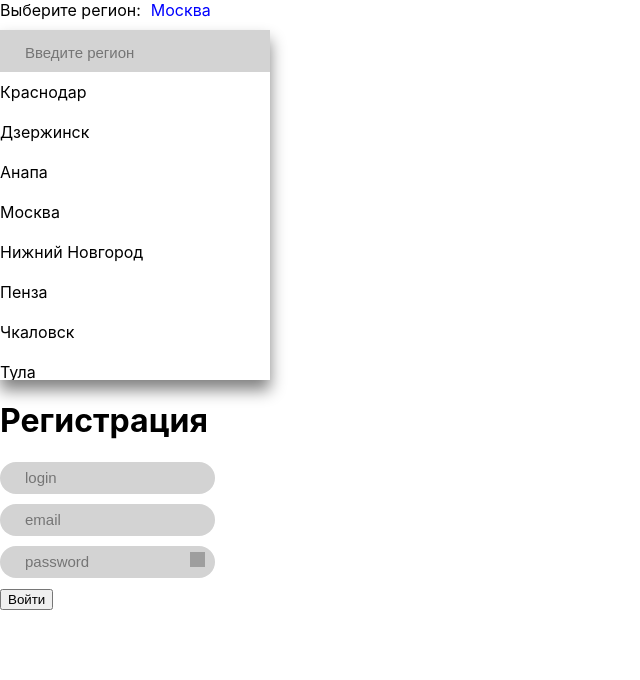
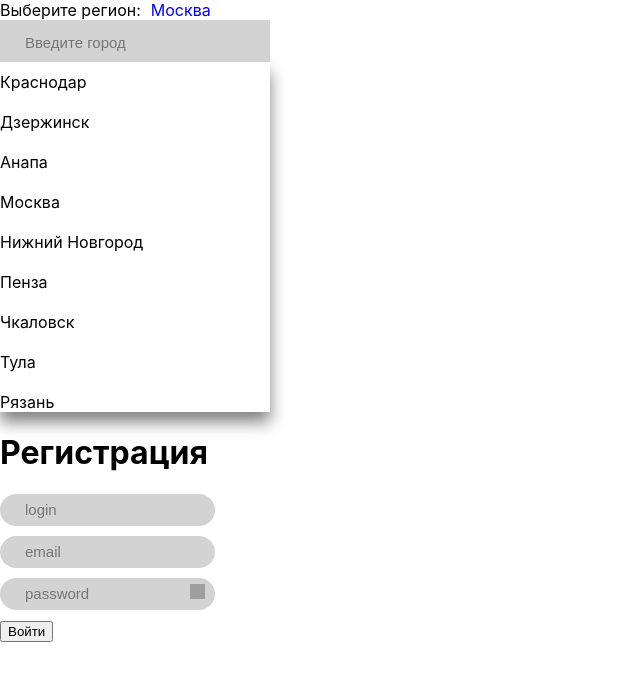
Before and after one commit to TheDezmant/tasks, a React (Create React App) app: page / in a window 1280 px wide. Both pictures are taken after a click on the element "Москва". Shown: the top 680 px of the page, without its empty margins (0-640 px from the left). Built offline with nearby package versions, Linux system fonts and the light colour scheme; grey boxes are pictures that could not be loaded.

Commit message:
refactoring DropDown code

```diff
--- a/src/App.js
+++ b/src/App.js
@@ -1,12 +1,18 @@
 import './App.css';
-
 import Registration from './components/Registration/Registration';
-import DropDown from './components/DropDown/DropDown';
+import React from 'react';
+import RegionDropDown from './components/RegionDropDown';
 
 const App = () => {
+    const arr = [41, 75, 43, 11, 22, 33, 41, 52, 24, 10, 28];
+
+    const squareRootSum = arr.filter((element) => !(element % 2)).reduce((accum, elem) => accum + Math.sqrt(elem), 0);
+
+    console.log(squareRootSum);
+
     return (
         <>
-            <DropDown />
+            <RegionDropDown />
             <Registration />
         </>
     );
--- a/src/components/DropDown/City/City.js
+++ /dev/null
@@ -1,12 +0,0 @@
-import React from 'react';
-import { StyledCity } from './UnitsCity';
-
-const City = (props) => {
-    return (
-        <StyledCity onClick={props.onClick}>
-            <div>{props.city}</div>
-        </StyledCity>
-    );
-};
-
-export default City;
--- a/src/components/DropDown/City/UnitsCity.js
+++ /dev/null
@@ -1,13 +0,0 @@
-import styled from '@emotion/styled';
-
-export const StyledCity = styled.div`
-    width: 100%;
-    height: 40px;
-    display: flex;
-    align-items: center;
-    cursor: pointer;
-
-    &:hover {
-        background-color: lightblue;
-    }
-`;
--- a/src/components/DropDown/DropDown.js
+++ /dev/null
@@ -1,45 +0,0 @@
-import React, { useState } from 'react';
-import { InputDropDown, MenuDropDown, Region } from './UnitsDropDown';
-import City from './City/City';
-
-const DropDown = () => {
-    const [showDropDown, setShowDropDown] = useState(false);
-    const [enterCity, setEnterCity] = useState('');
-    const [region, setRegion] = useState('Москва');
-
-    const menuCity = [
-        { id: 1, city: 'Краснодар' },
-        { id: 2, city: 'Дзержинск' },
-        { id: 3, city: 'Анапа' },
-        { id: 5, city: 'Москва' },
-        { id: 6, city: 'Нижний Новгород' },
-        { id: 7, city: 'Пенза' },
-        { id: 8, city: 'Чкаловск' },
-        { id: 9, city: 'Тула' },
-        { id: 10, city: 'Рязань' },
-        { id: 11, city: 'Кстово' },
-        { id: 12, city: 'Сочи' },
-        { id: 13, city: 'Казань' }
-    ];
-
-    let cityElements = menuCity.map((x) =>
-        x.city.includes(enterCity) ? <City onClick={() => setRegion(x.city)} key={x.id} city={x.city} /> : ''
-    );
-    return (
-        <div>
-            Выберите регион:<Region onClick={() => setShowDropDown(!showDropDown)}>{region}</Region>
-            {showDropDown && (
-                <MenuDropDown>
-                    <InputDropDown
-                        placeholder={'Введите регион'}
-                        value={enterCity}
-                        onChange={(e) => setEnterCity(e.target.value)}
-                    />
-                    {cityElements}
-                </MenuDropDown>
-            )}
-        </div>
-    );
-};
-
-export default DropDown;
--- /dev/null
+++ b/src/components/RegionDropDown/DropDown/DropDown.js
@@ -0,0 +1,52 @@
+import React, { useState } from 'react';
+import { InputDropDown, MenuDropDown, StyledMutableItem, EmptyState, AllocatedObject } from './UnitsDropDown';
+
+const DropDown = (props) => {
+    const [showDropDown, setShowDropDown] = useState(false);
+    const [enteredObject, setEnteredObject] = useState('');
+    const [point, setPoint] = useState(() => {
+        const initialState = props.emptyValue;
+        return initialState;
+    });
+    const selectListItem = (item) => {
+        setPoint(item);
+    };
+    const closeWhenSelected = () => {
+        setShowDropDown(false);
+    };
+
+    let newElementsData = props.DATA.filter(({ item, id }) => item.includes(enteredObject)).map(({ item, id }) => (
+        <StyledMutableItem
+            onClick={() => {
+                selectListItem(item);
+                closeWhenSelected();
+            }}
+            key={id}>
+            {item}
+        </StyledMutableItem>
+    ));
+    return (
+        <div>
+            {props.text}
+            <AllocatedObject onClick={() => setShowDropDown(!showDropDown)}>{point}</AllocatedObject>
+            {showDropDown && (
+                <div>
+                    <InputDropDown
+                        placeholder={props.inputPlaceholder}
+                        value={enteredObject}
+                        onChange={(e) => setEnteredObject(e.target.value)}
+                    />
+                    <MenuDropDown>
+                        {newElementsData.length === 0 ? (
+                            <EmptyState>{props.errorEmptyState}</EmptyState>
+                        ) : (
+                            newElementsData
+                        )}
+                    </MenuDropDown>
+                </div>
+            )}
+        </div>
+    );
+};
+
+export default DropDown;
--- a/src/components/DropDown/UnitsDropDown.js
+++ b/src/components/RegionDropDown/DropDown/UnitsDropDown.js
@@ -4,7 +4,7 @@ export const InputDropDown = styled.input`
     padding-right: 50px;
     padding-left: 15px;
     font-size: 20px;
-    width: 100%;
+    width: 205px;
     height: 40px;
     border: none;
     background-color: lightgray;
@@ -16,14 +16,12 @@ export const InputDropDown = styled.input`
     }
 `;
 export const MenuDropDown = styled.div`
-    margin-top: 10px;
     width: 270px;
     height: 350px;
     box-shadow: 0 10px 15px grey;
-    overflow-y: scroll;
-    overflow-x: hidden;
+    overflow-y: auto;
 `;
-export const Region = styled.span`
+export const AllocatedObject = styled.span`
     color: blue;
     margin-left: 10px;
     cursor: pointer;
@@ -31,3 +29,20 @@ export const Region = styled.span`
         opacity: 0.8;
     }
 `;
+export const StyledMutableItem = styled.div`
+    width: 100%;
+    height: 40px;
+    display: flex;
+    align-items: center;
+    cursor: pointer;
+
+    &:hover {
+        background-color: lightblue;
+    }
+`;
+export const EmptyState = styled.div`
+    padding-top: 150px;
+    display: flex;
+    justify-content: center;
+    align-items: center;
+`;
--- /dev/null
+++ b/src/components/RegionDropDown/index.js
@@ -0,0 +1,32 @@
+import React from 'react';
+import DropDown from './DropDown/DropDown';
+const DATA = [
+    { id: 1, item: 'Краснодар' },
+    { id: 2, item: 'Дзержинск' },
+    { id: 3, item: 'Анапа' },
+    { id: 4, item: 'Москва' },
+    { id: 5, item: 'Нижний Новгород' },
+    { id: 6, item: 'Пенза' },
+    { id: 7, item: 'Чкаловск' },
+    { id: 8, item: 'Тула' },
+    { id: 9, item: 'Рязань' },
+    { id: 10, item: 'Кстово' },
+    { id: 11, item: 'Сочи' },
+    { id: 12, item: 'Казань' }
+];
+
+const RegionDropDown = () => {
+    return (
+        <>
+            <DropDown
+                text={'Выберите регион:'}
+                {...{ DATA }}
+                errorEmptyState={'Объектов не найдено'}
+                emptyValue={'Москва'}
+                inputPlaceholder={'Введите город'}
+            />
+        </>
+    );
+};
+
+export default RegionDropDown;
```
Also changed, not shown: src/components/RegionDropDown/DropDown/City/City.js (added, +9 -0 lines), src/components/RegionDropDown/DropDown/City/UnitsCity.js (added), 1 other file (tests, documents, lock files or other folders).
